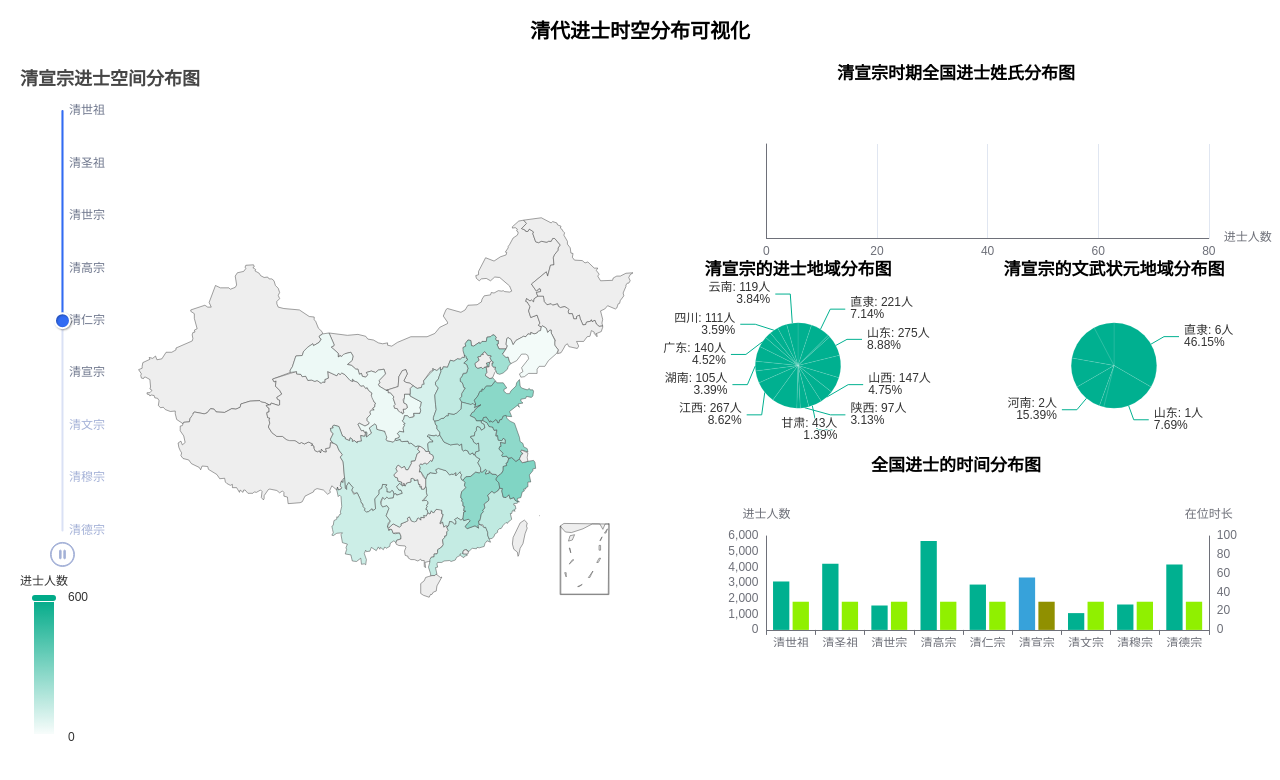
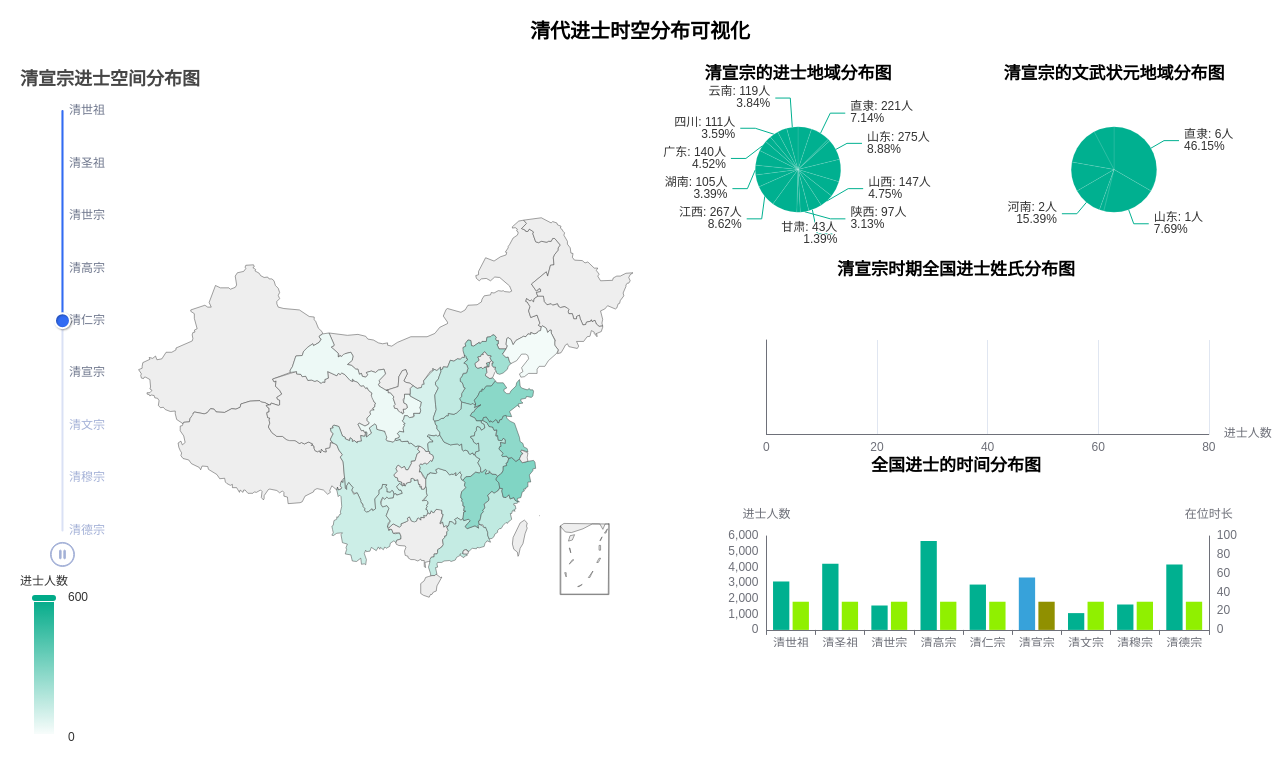
Before and after one commit to yexinyi0919/vis_course, a Vue app: page /#/ in a window 1280 px wide. Shown: the top 780 px of the page. Built offline with nearby package versions, Linux system fonts and the light colour scheme.

Commit message:
Update index.vue

```diff
--- a/src/views/index.vue
+++ b/src/views/index.vue
@@ -14,16 +14,7 @@
             </el-col>
 
 
-          <el-col :xs="24" :sm="24" :md="12" :lg="12" :xl="12">
 
-            <el-row>
-              <div class="lastname">
-                <div class="title2"> {{years[props.year]}}时期{{type}}进士姓氏分布图</div>
-                <lastname v-bind:country="type" v-bind:year="props.year"></lastname>
-              </div>
-            </el-row>
-
-          </el-col>
 
             <el-col :xs="24" :sm="24" :md="6" :lg="6" :xl="6">
               <el-row>
@@ -43,6 +34,18 @@
                 </div>
               </el-row>
             </el-col>
+
+
+            <el-col :xs="24" :sm="24" :md="12" :lg="12" :xl="12">
+
+            <el-row>
+              <div class="lastname">
+                <div class="title2"> {{years[props.year]}}时期{{type}}进士姓氏分布图</div>
+                <lastname v-bind:country="type" v-bind:year="props.year"></lastname>
+              </div>
+            </el-row>
+
+          </el-col>
 
 
             <el-col :xs="24" :sm="24" :md="12" :lg="12" :xl="12">
```
